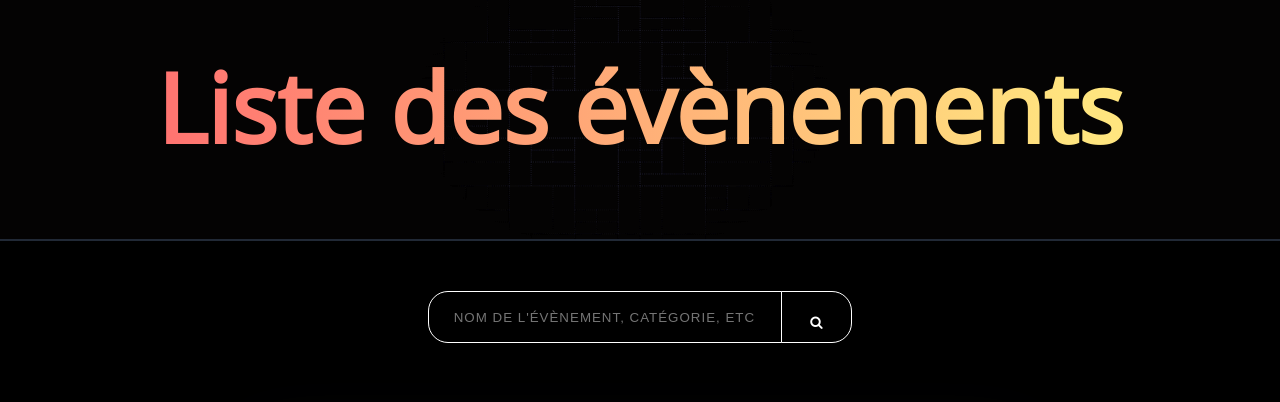
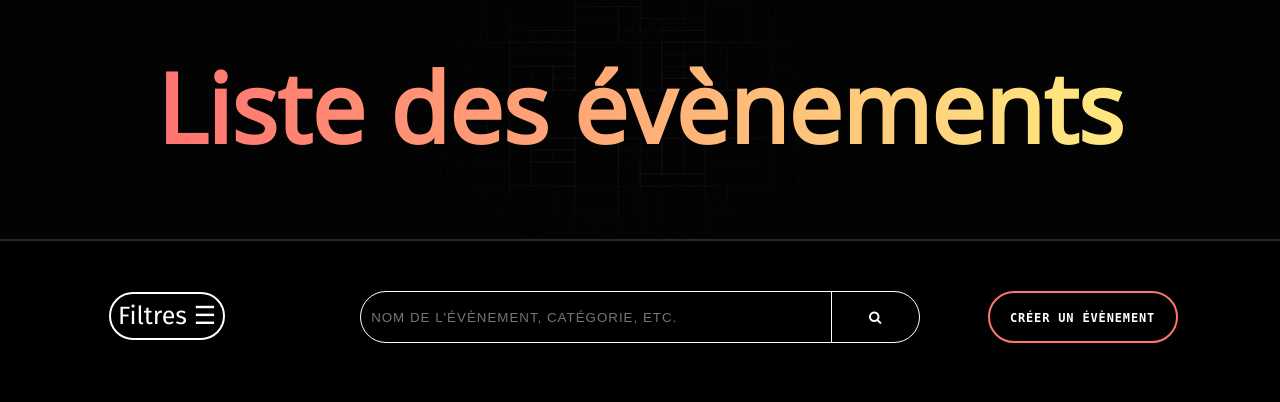
Before and after one commit to Niwa-Yume/Noctinium, a PHP site: page /eventlist.html in a window 1280 px wide. Shown: the part 81-483 px from the top of the page. Run offline with PHP 8.4, Linux system fonts and the light colour scheme; some libraries are stand-ins or nearby versions.

Commit message:
Add files via upload
- Fix de la loupe
- Ajout filtre
- Fix page event

```diff
--- a/site g projet/asset/eventlist.css
+++ b/site g projet/asset/eventlist.css
@@ -13,7 +13,7 @@
 	 width: 750%;
 	 position: relative;
 	 max-width: 800px;
-	 max-height: 700px;
+	 max-height: 600px;
 	 background: #343435;
 	 box-shadow: 0px 14px 80px rgba(34, 35, 58, 0.2);
 	 padding: 25px;
@@ -293,45 +293,50 @@
     color: black;
 }*/
 .searchCont{
+	display: grid;
+	grid-template-columns: 2fr 4fr 2fr;
+	height: 80px;
+}
+.searchBar{
 	text-align: center;
 }
 .search{
 	border: 1px solid white;
-	width: 30%;
-	height: 5%;
+	width: 80%;
+	height: 65%;
 	background-color: #000;
 	color: #fff;
 	letter-spacing: 1px;
-	padding: 25px;
+	padding-left: 10px;
 	margin-bottom: 2.5%;
-	border-radius: 20px 0 0 20px;
+	border-radius: 30px 0 0 30px;
     resize: none;
     align-items: center;
 	vertical-align: middle;
 }
 .search:focus{
 	filter: drop-shadow(0 0 0.15rem white);
+	height: 63%;
 }
 .search:focus ~ .searchBtn{
 	border: 1px solid white;
 	filter: drop-shadow(0 0 0.15rem white);
-	height: 5.15%;
 }
 .searchBtn{
 	border: 1px solid white;
-	width: 6%;
-	height: 5%;
+	width: 15%;
+	height: 65%;
 	background-color: #000;
 	color: #fff;
 	letter-spacing: 1px;
-	padding: 25px;
 	margin-bottom: 2.5%;
-	border-radius: 0 20px 20px 0;
+	border-radius: 0 30px 30px 0;
     resize: none;
     align-items: center;
 	vertical-align: middle;
-	margin-left: -4.5px;
+	margin-left: -5px;
 	cursor: pointer;
+	padding-top: 5px;
 }
 .searchBtn:focus{
 	border: 1px solid white;
@@ -346,32 +351,37 @@
 }
 .search-M{
 	border: 1px solid white;
-	width: 60%;
-	height: 3%;
+	width: 80%;
+	height: 65%;
 	background-color: #000;
 	color: #fff;
 	letter-spacing: 1px;
 	padding: 25px;
 	margin-bottom: 2.5%;
-	border-radius: 20px 0 0 20px;
+	border-radius: 30px 0 0 30px;
     resize: none;
     align-items: center;
 	vertical-align: middle;
 }
 .search-M:focus{
+	filter: drop-shadow(0 0 0.15rem white);
+	height: 63%;
+}
+.search-M:focus ~ .searchBtn-M{
 	border: 1px solid white;
 	filter: drop-shadow(0 0 0.15rem white);
 }
 .searchBtn-M{
 	border: 1px solid white;
-	width: 10%;
-	height: 3%;
+	width: 15%;
+	height: 65%;
 	background-color: #000;
 	color: #fff;
 	letter-spacing: 1px;
-	padding: 25px;
+	padding-top: 21px;
+	padding-bottom: 29px;
 	margin-bottom: 2.5%;
-	border-radius: 0 20px 20px 0;
+	border-radius: 0 30px 30px 0;
     resize: none;
     align-items: center;
 	vertical-align: middle;
@@ -388,20 +398,17 @@
 }
 .newEvent{
 	display: block;
-	position: fixed;
-	z-index: 25;
-	right: 4%;
-	bottom: 5%;
-	padding-top: 29px;
+	padding-top: 16px;
+	padding-bottom: 16px;
 	background-color: #000;
-	width: 250px;
-	height: 133px;
+	width: 190px;
+	height: 65%;
 	font-family: "alliance", mono, sans-serif;
     align-items: center;
     justify-content: center;
     text-transform: none;
     font-weight: 600;
-    font-size: 25px;
+    font-size: 12px;
     border-radius: 70px;
     overflow: hidden;
     letter-spacing: 0.07em;
@@ -411,6 +418,7 @@
     border: 2px solid #FF7571;
 	text-align: center;
 	line-height: 1.5;
+	margin: auto;
 }
 .newEvent:hover{
 	background: linear-gradient(269.16deg, #FFE580 -15.83%, #FF7571 -4.97%, #FF7270 15.69%, #EA5DAD 32.43%, #C2A0FD 50.09%, #9867F0 67.47%, #3BF0E4 84.13%, #33CE43 105.13%, #B2F4B6 123.24%);
@@ -418,3 +426,95 @@
     background-size: 500%;
     color: black;
 }
+
+/* Filtres */
+
+.sidenav {
+	height: 400px;
+	width: 0;
+	z-index: 5;
+	background-color: #111;
+	overflow-x: hidden;
+	transition: 0.5s;
+	padding-top: 30px;
+	text-align: center;
+	margin-left: -50px;
+	border-radius: 0 30px 30px 0;
+	grid-area: filtre;
+  }
+
+.openFiltre{
+	font-size:25px;
+	cursor:pointer;
+	border: 2px solid white;
+	padding: 7px;
+	border-radius: 30px;
+	height: 65%;
+	margin: auto;
+}
+.filtreCont{
+	margin-top: 10px;
+	margin-left: 20%;
+}
+.main{
+	display: grid;
+	grid-template-columns: auto auto;
+	grid-template-areas: 'filtre eventCont';
+}
+.main-f{
+	display: grid;
+	grid-template-columns: 0 auto;
+	grid-template-areas: 'filtre eventCont';
+}
+.eventCont{
+	grid-area: eventCont;
+}
+.typeCont{
+	text-align: left;
+	width: 50%;
+	margin: auto;
+}
+.sidenav h2{
+	margin-bottom: 20px;
+	text-decoration: underline;
+}
+.sidenav form h3{
+	margin-top: 20px;
+	margin-bottom: 20px;
+	width: 100%;
+}
+.filtreDate{
+	border: 1px solid white;
+	width: 100%;
+	background-color: #000;
+	color: #fff;
+	letter-spacing: 1px;
+	padding: 2%;
+	margin-bottom: 2.5%;
+	border-radius: 10px;
+    resize: none;
+    align-items: center;
+    margin-bottom: 30px;
+}
+.filtreBtn{
+	background: linear-gradient(269.16deg, #FFE580 -15.83%, #FF7571 -4.97%, #FF7270 15.69%, #EA5DAD 32.43%, #C2A0FD 50.09%, #9867F0 67.47%, #3BF0E4 84.13%, #33CE43 105.13%, #B2F4B6 123.24%);
+	background-position: 58% 50%;
+  background-size: 500%;
+  border: none;
+  border-radius: 4px;
+  box-shadow: 0 1px 1px rgba(0, 0, 0, .15);
+  color: #000;
+  cursor: pointer;
+  display: block;
+  margin: auto;
+  outline: none;
+  padding: 6px 15px;
+  font-weight: bold;
+  font-family: 'Open Sans';
+}
+.filtreBtn:focus{
+	box-shadow: 0 2px 6px #C2A0FD;
+}
+.filtreBtn:hover{
+	box-shadow: 0 2px 6px #C2A0FD;
+}
--- a/site g projet/eventList.html
+++ b/site g projet/eventList.html
@@ -29,10 +29,43 @@
         </section>
         <hr class="gradient">
         <section class="eventlist">
-          <form class="searchCont">
-            <input type="text" class="search insc-form" id="search" placeholder="NOM DE L'ÉVÈNEMENT, CATÉGORIE, ETC." name="name" value="">
-            <button class="searchBtn" id="searchBtn" type="submit"><i class="fa fa-search"></i></button>
-          </form>
+          <div class="searchCont">
+            <div class="filtreCont">
+              <span class="openFiltre" onclick="filtreMenu()">Filtres  &#9776;</span>
+            </div>
+            <div class="searchBarCont">
+              <form class="searchBar">
+                <input type="text" class="search insc-form" id="search" placeholder="NOM DE L'ÉVÈNEMENT, CATÉGORIE, ETC." name="name" value="">
+                <button class="searchBtn" id="searchBtn" type="submit"><i class="fa fa-search"></i></button>
+              </form>
+            </div>
+            <div class="newEventCont">
+              <a href="eventAdd.html" id="newEvent" class="newEvent">Créer un évènement</a>
+            </div>
+          </div>
+        <div id="main" class="main-f">
+          <div id="mySidenav" class="sidenav">
+            <h2>Filtres</h2>
+            <form action="">
+              <h3>Type d'évènement</h3>
+              <div class="typeCont">
+                <input type="checkbox" id="Teckno" name="Teckno"><label for="Teckno"> Teckno</label><br>
+                <input type="checkbox" name="Latino"><label for="Latino"> Latino</label><br>
+                <input type="checkbox" name="AllStyles"><label for="AllStyles"> All Styles</label><br>
+                <input type="checkbox" name="Soirée"><label for="Soirée"> Soirée</label><br>
+              </div>
+              <h3>Date de l'évènement</h3>
+              <div class="typeCont">
+                <div class="form-group-insc">
+                  <div class="col-sm-12">
+                    <input type="date" class="filtreDate insc-form" id="adresse_cachee" name="date_event" value="" required>
+                  </div>
+                </div>
+              </div>
+              <input class="filtreBtn" type="submit" value="FILTRER">
+            </form>
+          </div>
+        <div class="eventCont">
         <div class="blog-slider">
             <div class="blog-slider__wrp swiper-wrapper">
               <div class="blog-slider__item swiper-slide">
@@ -115,7 +148,8 @@
             </div>
             <div class="blog-slider__pagination"></div>
           </div>
-          <a href="eventAdd.html" id="newEvent" class="newEvent">Ajouter un évènement</a>
+        </div>
+        </div>
         </section>
         <hr class="gradient">
         <footer>
@@ -165,5 +199,23 @@
         searchBtn.classList.toggle("searchBtn-M");
       }
 		</script>
+    <script>
+      var verif = false
+      var menu = document.getElementById("mySidenav")
+      var main = document.getElementById("main")
+      function filtreMenu(){
+        if(verif == false){
+          main.classList.toggle("main")
+          main.classList.toggle("main-f")
+          menu.style.width = "120%";
+          verif = true;
+        } else {
+          menu.style.width = "0";
+          verif = false
+          main.classList.toggle("main-f")
+          main.classList.toggle("main")
+        }
+      }
+    </script>
     </body>
 </html>
--- a/site g projet/organisateur.html
+++ b/site g projet/organisateur.html
@@ -3,7 +3,6 @@
         <link rel="stylesheet" href="asset/style.css">
 		  <link rel="stylesheet" href="https://maxcdn.bootstrapcdn.com/font-awesome/4.4.0/css/font-awesome.min.css">
       <meta charset="utf-8" />
-      <link rel="stylesheet" href="asset/event.css">
       <link rel="stylesheet" href="asset/user.css">
       <title>Organisateur</title>
     </head>
@@ -62,7 +61,7 @@
 
                 </div>
               </div>
-              <div>
+              <div class="star">
                 <h3 class="starTitle">Notez cet Organisateur</h3>
                 <form class="starCont" action="">
                     <fieldset class="rating">
```
Also changed, not shown: site g projet/asset/event.css (+8 -14 lines), site g projet/asset/user.css (+6 -4 lines), site g projet/event.html (+3 -5 lines).
